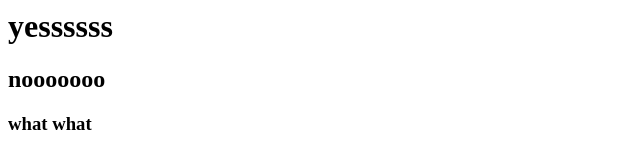
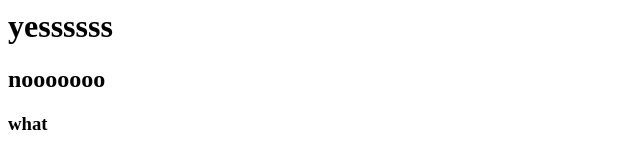
Before and after one commit to codswil/fat-cat-example.com, a plain HTML site: page index.html in a window 1280 px wide. Shown: the full height of the page, 0-640 px from the left. Drawn offline with Linux system fonts and the light colour scheme.

Commit message:
change what

```diff
--- a/index.html
+++ b/index.html
@@ -6,6 +6,6 @@
 <body>
 <h1> yessssss </h1>
 <h2> nooooooo </h2>
-<h3> what what </h3>
+<h3> what </h3>
 </body>
 </html>
```
